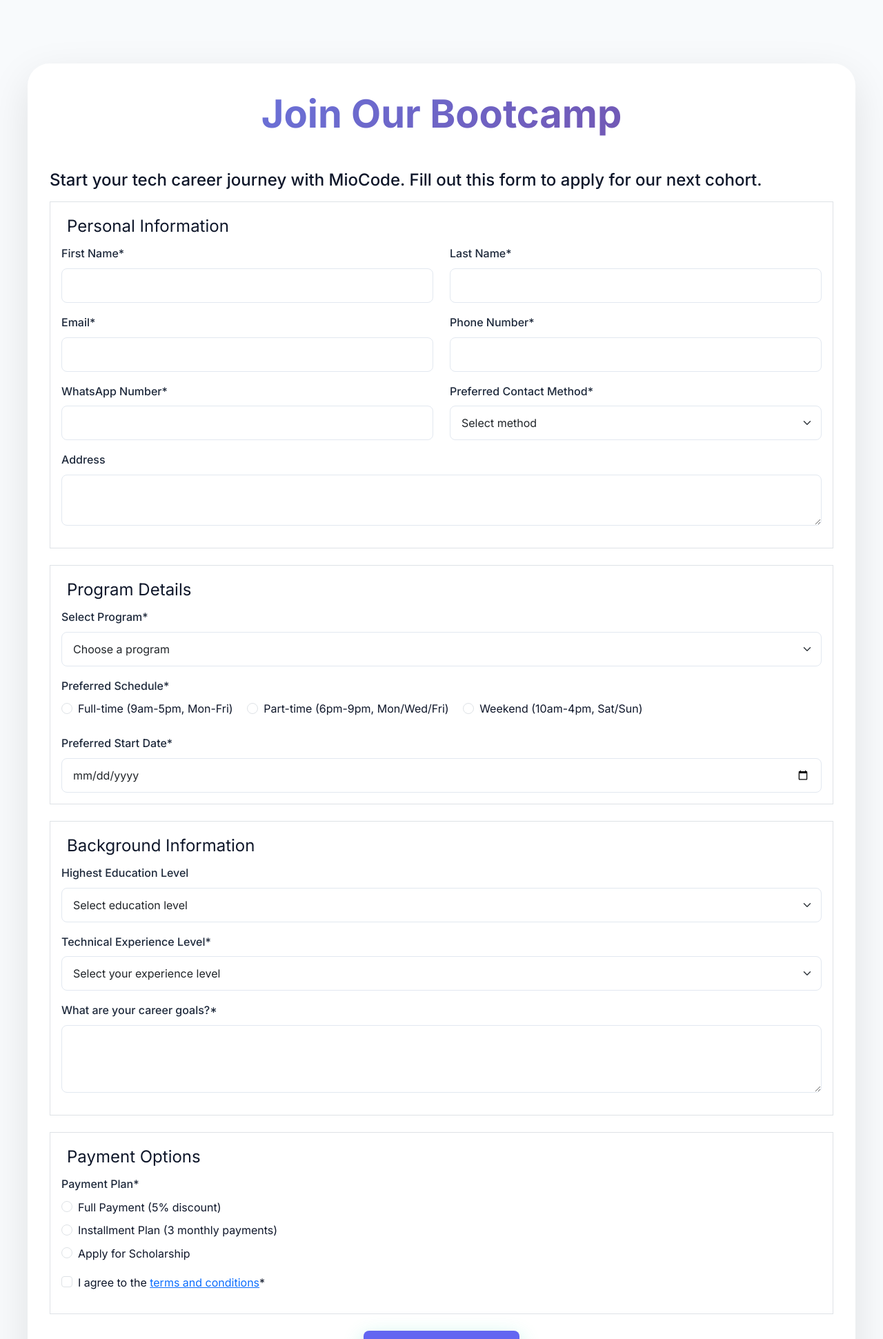
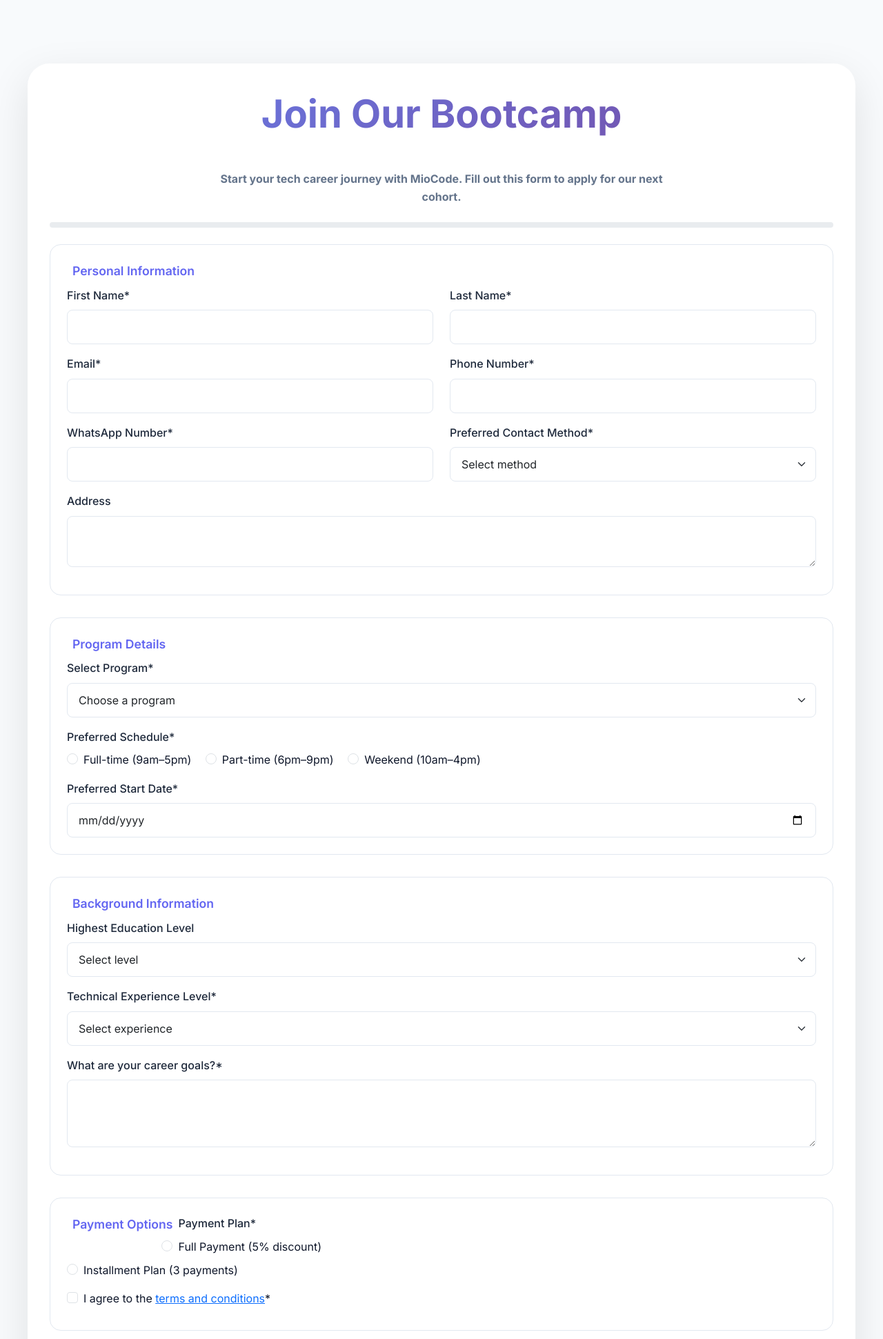
Before and after one commit to imosudi2/miocode_bootcamp, a Flask app: page / in a window 1280 px wide. Shown: the part 3269-5210 px from the top of the page at 69% size. Run offline with Flask 3, Linux system fonts and the light colour scheme; some libraries are stand-ins or nearby versions.

Commit message:
Initial commit

```diff
--- a/static/js/script.js
+++ b/static/js/script.js
@@ -1,19 +1,15 @@
-//script.js
-    // Smooth scrolling for navigation links
+// === Smooth scrolling for anchor links ===
 document.querySelectorAll('a[href^="#"]').forEach(anchor => {
   anchor.addEventListener('click', function (e) {
     e.preventDefault();
     const target = document.querySelector(this.getAttribute('href'));
     if (target) {
-          target.scrollIntoView({
-            behavior: 'smooth',
-            block: 'start'
-          });
+      target.scrollIntoView({ behavior: 'smooth', block: 'start' });
     }
   });
 });
 
-    // Navbar scroll effect
+// === Navbar scroll effect ===
 window.addEventListener('scroll', () => {
   const navbar = document.getElementById('navbar');
   if (window.scrollY > 100) {
@@ -23,7 +19,7 @@
   }
 });
 
-    // Scroll reveal animation
+// === Scroll reveal ===
 const observerOptions = {
   threshold: 0.1,
   rootMargin: '0px 0px -50px 0px'
@@ -37,22 +33,20 @@
   });
 }, observerOptions);
 
-    document.querySelectorAll('.scroll-reveal').forEach(el => {
-      observer.observe(el);
-    });
+document.querySelectorAll('.scroll-reveal').forEach(el => observer.observe(el));
 
-    // Add floating animation to cards on hover
+// === Card hover animation ===
 document.querySelectorAll('.card').forEach(card => {
-      card.addEventListener('mouseenter', function() {
+  card.addEventListener('mouseenter', function () {
     this.style.transform = 'translateY(-10px) rotateX(5deg)';
   });
 
-      card.addEventListener('mouseleave', function() {
+  card.addEventListener('mouseleave', function () {
     this.style.transform = 'translateY(0) rotateX(0)';
   });
 });
 
-    // Parallax effect for hero background
+// === Parallax effect on hero background ===
 window.addEventListener('scroll', () => {
   const scrolled = window.pageYOffset;
   const parallax = document.querySelector('.hero-bg');
@@ -60,56 +54,91 @@
     parallax.style.transform = `translateY(${scrolled * 0.5}px)`;
   }
 });
+
+// === Update year dynamically ===
 document.getElementById("year").textContent = new Date().getFullYear();
-// reCAPTCHA functions
+
+// === Registration Form Enhancements ===
+document.addEventListener("DOMContentLoaded", () => {
+  const form = document.getElementById("studentRegistration");
+  const submitButton = document.getElementById("submitButton");
+  const spinner = document.getElementById("loadingSpinner");
+  const startDate = document.getElementById("startDate");
+  const progressBar = document.getElementById("formProgressBar");
+
+  // Set future-only constraint on date
+  const today = new Date().toISOString().split("T")[0];
+  startDate.setAttribute("min", today);
+
+  // Live progress bar
+  form.addEventListener("input", () => {
+    const visibleFields = [...form.querySelectorAll("input, select, textarea")].filter(
+      el => el.type !== "hidden" && el.offsetParent !== null
+    );
+    const validFields = visibleFields.filter(el => el.checkValidity());
+    const percentage = Math.round((validFields.length / visibleFields.length) * 100);
+    progressBar.style.width = `${percentage}%`;
+    progressBar.setAttribute("aria-valuenow", percentage);
+
+    submitButton.disabled = !form.checkValidity();
+  });
+
+  // Bootstrap validation & reCAPTCHA integration
+  form.addEventListener("submit", function (e) {
+    e.preventDefault();
+
+    if (!form.checkValidity()) {
+      form.classList.add("was-validated");
+      return;
+    }
+
+    // Disable submit, show spinner
+    submitButton.disabled = true;
+    spinner.classList.remove("d-none");
+
+    // Execute reCAPTCHA v2 invisible
+    grecaptcha.execute();
+  });
+});
+
+// === Called by reCAPTCHA after successful challenge ===
+function onSubmit(token) {
+  const form = document.getElementById("studentRegistration");
+  const formData = new FormData(form);
+  const spinner = document.getElementById("loadingSpinner");
+  const submitButton = document.getElementById("submitButton");
+
+  // Append token for server verification
+  formData.append("g-recaptcha-response", token);
+
+  // Simulate form submission (replace with actual API call)
+  setTimeout(() => {
+    // Show confirmation modal
+    const modal = new bootstrap.Modal(document.getElementById("confirmationModal"));
+    modal.show();
+
+    // Reset form & UI
+    form.reset();
+    form.classList.remove("was-validated");
+    document.getElementById("formProgressBar").style.width = "0%";
+    submitButton.disabled = true;
+    spinner.classList.add("d-none");
+    grecaptcha.reset();
+  }, 1000);
+}
+
+// === Enable submit button after CAPTCHA ===
 function enableSubmit(response) {
   document.getElementById('submitButton').disabled = false;
 }
 
-// Modified form submission handler
-document.getElementById('studentRegistration').addEventListener('submit', function(e) {
-  e.preventDefault();
-
-  if (!this.checkValidity()) {
-    this.classList.add('was-validated');
-    return;
-  }
-
-  // Execute reCAPTCHA
-  grecaptcha.execute();
+// === Initialize reCAPTCHA (Invisible) ===
+document.addEventListener("DOMContentLoaded", function () {
+  grecaptcha.ready(function () {
+    grecaptcha.render('submitButton', {
+      sitekey: '6LeFlWkrAAAAAGWAysVIcK9ZhvksD--q_hNW1BrO',
+      callback: 'onSubmit',
+      size: 'invisible'
     });
-
-// This function will be called when reCAPTCHA verifies the user
-function onSubmit(token) {
-  const form = document.getElementById('studentRegistration');
-  const formData = new FormData(form);
-  const data = Object.fromEntries(formData.entries());
-
-  // Add the reCAPTCHA token to your form data
-  data['g-recaptcha-response'] = token;
-
-  console.log('Form submitted with CAPTCHA:', data);
-
-  // In a real application, you would send this to your server
-  // for verification and processing
-  alert('Application submitted successfully! We will contact you shortly.');
-  form.reset();
-  form.classList.remove('was-validated');
-
-  // Reset the submit button
-  document.getElementById('submitButton').disabled = true;
-
-  // Reset reCAPTCHA
-  grecaptcha.reset();
-}
-
-// Initialize reCAPTCHA
-document.addEventListener('DOMContentLoaded', function() {
-  // Set your site key here (you'll get this from Google)
-  // grecaptcha.ready(function() {
-  //   grecaptcha.render('submitButton', {
-  //     'sitekey': 'YOUR_SITE_KEY',
-  //     'callback': 'onSubmit'
-  //   });
-  // });
   });
+});
--- a/templates/index.html
+++ b/templates/index.html
@@ -245,22 +245,23 @@
     </div>
   </section>
 
-<section class="scroll-reveal">
-  <div class="registration-form" id="register">
+<section id="register" class="scroll-reveal">
+  <div class="registration-form">
     <h2 class="section-title">Join Our Bootcamp</h2>
     <p class="text-center mb-4" style="max-width: 700px; margin: 0 auto; color: var(--gray-medium);">
-      <h4>Start your tech career journey with MioCode. Fill out this form to apply for our next cohort.</h4>
+      <strong>Start your tech career journey with MioCode. Fill out this form to apply for our next cohort.</strong>
     </p>
-    {% with messages = get_flashed_messages() %}
-      {% if messages %}
-        <div class="alert alert-success">{{ messages[0] }}</div>
-      {% endif %}
-    {% endwith %}
+
+    <!-- Bootstrap Progress Bar -->
+    <div class="progress mb-4" style="height: 8px;">
+      <div class="progress-bar bg-primary" role="progressbar" style="width: 0%;" id="formProgressBar" aria-valuenow="0" aria-valuemin="0" aria-valuemax="100"></div>
+    </div>
 
     <form id="studentRegistration" class="needs-validation" novalidate>
-      <!-- Personal Information -->
-      <fieldset class="border p-3 mb-4">
-        <legend class="w-auto px-2">Personal Information</legend>
+
+      <!-- Personal Info -->
+      <fieldset class="form-fieldset">
+        <legend>Personal Information</legend>
         <div class="row">
           <div class="col-md-6 mb-3">
             <label for="firstName" class="form-label">First Name*</label>
@@ -291,7 +292,7 @@
           <div class="col-md-6 mb-3">
             <label for="contactMethod" class="form-label">Preferred Contact Method*</label>
             <select class="form-select" id="contactMethod" name="contactMethod" required>
-              <option value="" selected disabled>Select method</option>
+              <option value="" disabled selected>Select method</option>
               <option value="email">Email</option>
               <option value="whatsapp">WhatsApp</option>
               <option value="phone">Phone Call</option>
@@ -305,13 +306,14 @@
         </div>
       </fieldset>
 
-      <!-- Program Selection -->
-      <fieldset class="border p-3 mb-4">
-        <legend class="w-auto px-2">Program Details</legend>
+      <!-- Program Info -->
+      <fieldset class="form-fieldset">
+        <legend>Program Details</legend>
+
         <div class="mb-3">
           <label for="program" class="form-label">Select Program*</label>
           <select class="form-select" id="program" name="program" required>
-            <option value="" selected disabled>Choose a program</option>
+            <option value="" disabled selected>Choose a program</option>
             <option value="system-admin">System Administration</option>
             <option value="software-dev">Software Development</option>
             <option value="cloud-computing">Cloud & Edge Computing</option>
@@ -322,30 +324,31 @@
         <label class="form-label d-block">Preferred Schedule*</label>
         <div class="form-check form-check-inline">
           <input class="form-check-input" type="radio" name="schedule" id="fullTime" value="full-time" required>
-          <label class="form-check-label" for="fullTime">Full-time (9am-5pm, Mon-Fri)</label>
+          <label class="form-check-label" for="fullTime">Full-time (9am–5pm)</label>
         </div>
         <div class="form-check form-check-inline">
           <input class="form-check-input" type="radio" name="schedule" id="partTime" value="part-time">
-          <label class="form-check-label" for="partTime">Part-time (6pm-9pm, Mon/Wed/Fri)</label>
+          <label class="form-check-label" for="partTime">Part-time (6pm–9pm)</label>
         </div>
-        <div class="form-check form-check-inline">
+        <div class="form-check form-check-inline mb-3">
           <input class="form-check-input" type="radio" name="schedule" id="weekend" value="weekend">
-          <label class="form-check-label" for="weekend">Weekend (10am-4pm, Sat/Sun)</label>
+          <label class="form-check-label" for="weekend">Weekend (10am–4pm)</label>
         </div>
 
-        <div class="mt-3">
+        <div>
           <label for="startDate" class="form-label">Preferred Start Date*</label>
           <input type="date" class="form-control" id="startDate" name="startDate" required>
         </div>
       </fieldset>
 
       <!-- Background Info -->
-      <fieldset class="border p-3 mb-4">
-        <legend class="w-auto px-2">Background Information</legend>
+      <fieldset class="form-fieldset">
+        <legend>Background Information</legend>
+
         <div class="mb-3">
           <label for="education" class="form-label">Highest Education Level</label>
           <select class="form-select" id="education" name="education">
-            <option value="" selected disabled>Select education level</option>
+            <option value="" disabled selected>Select level</option>
             <option value="high-school">High School</option>
             <option value="college">College</option>
             <option value="phd">PhD</option>
@@ -356,10 +359,10 @@
         <div class="mb-3">
           <label for="experience" class="form-label">Technical Experience Level*</label>
           <select class="form-select" id="experience" name="experience" required>
-            <option value="" selected disabled>Select your experience level</option>
-            <option value="beginner">Beginner (0-1 year)</option>
-            <option value="intermediate">Intermediate (1-3 years)</option>
-            <option value="advanced">Advanced (3+ years)</option>
+            <option value="" disabled selected>Select experience</option>
+            <option value="beginner">Beginner (0–1 yr)</option>
+            <option value="intermediate">Intermediate (1–3 yrs)</option>
+            <option value="advanced">Advanced (3+ yrs)</option>
           </select>
         </div>
 
@@ -370,39 +373,39 @@
       </fieldset>
 
       <!-- Payment -->
-      <fieldset class="border p-3 mb-4">
-        <legend class="w-auto px-2">Payment Options</legend>
-        <div class="mb-3">
-          <label class="form-label">Payment Plan*</label>
-          <div class="form-check">
-            <input class="form-check-input" type="radio" name="payment" id="fullPayment" value="full" required>
-            <label class="form-check-label" for="fullPayment">Full Payment (5% discount)</label>
-          </div>
-          <div class="form-check">
-            <input class="form-check-input" type="radio" name="payment" id="installment" value="installment">
-            <label class="form-check-label" for="installment">Installment Plan (3 monthly payments)</label>
-          </div>
-          <div class="form-check">
-            <input class="form-check-input" type="radio" name="payment" id="scholarship" value="scholarship">
-            <label class="form-check-label" for="scholarship">Apply for Scholarship</label>
-          </div>
+      <fieldset class="form-fieldset">
+        <legend>Payment Options</legend>
+
+        <label class="form-label">Payment Plan*</label>
+        <div class="form-check mb-2">
+          <input class="form-check-input" type="radio" id="fullPayment" name="payment" value="full" required>
+          <label class="form-check-label" for="fullPayment">Full Payment (5% discount)</label>
+        </div>
+        <div class="form-check mb-2">
+          <input class="form-check-input" type="radio" id="installment" name="payment" value="installment">
+          <label class="form-check-label" for="installment">Installment Plan (3 payments)</label>
         </div>
 
-        <div class="form-check mb-3">
+        <div class="form-check mt-3">
           <input class="form-check-input" type="checkbox" id="agreeTerms" name="agreeTerms" required>
           <label class="form-check-label" for="agreeTerms">I agree to the <a href="#" data-bs-toggle="modal" data-bs-target="#termsModal">terms and conditions</a>*</label>
         </div>
       </fieldset>
 
-      <!-- reCAPTCHA v3 - Hidden input for token -->
+      <!-- Hidden reCAPTCHA token -->
       <input type="hidden" id="g-recaptcha-response" name="g-recaptcha-response">
 
       <div class="text-center mt-4">
-        <button type="submit" class="cta-button" id="submitButton">Submit Application</button>
+        <button type="submit" class="cta-button" id="submitButton" disabled>
+	  Submit Application
+	  <span class="spinner-border spinner-border-sm text-light d-none" id="loadingSpinner" role="status" aria-hidden="true"></span>
+	</button>
+
       </div>
     </form>
   </div>
 </section>
+
 
 <!-- Terms and Conditions Modal -->
 <div class="modal fade" id="termsModal" tabindex="-1" aria-labelledby="termsModalLabel" aria-hidden="true">
@@ -463,6 +466,16 @@
   </div>
 </footer>
 
+<div class="modal fade" id="confirmationModal" tabindex="-1" aria-labelledby="confirmationTitle" aria-hidden="true">
+  <div class="modal-dialog modal-dialog-centered">
+    <div class="modal-content text-center p-4">
+      <h5 class="modal-title mb-3" id="confirmationTitle">Application Submitted!</h5>
+      <p class="mb-4">Thank you for applying to MioCode. We'll be in touch shortly.</p>
+      <button type="button" class="btn btn-secondary" data-bs-dismiss="modal">Close</button>
+    </div>
+  </div>
+</div>
+
   <script src="https://cdn.jsdelivr.net/npm/@popperjs/core@2.11.8/dist/umd/popper.min.js" integrity="sha384-I7E8VVD/ismYTF4hNIPjVp/Zjvgyol6VFvRkX/vR+Vc4jQkC+hVqc2pM8ODewa9r" crossorigin="anonymous"></script>
   <script src="https://cdn.jsdelivr.net/npm/bootstrap@5.3.7/dist/js/bootstrap.min.js" integrity="sha384-7qAoOXltbVP82dhxHAUje59V5r2YsVfBafyUDxEdApLPmcdhBPg1DKg1ERo0BZlK" crossorigin="anonymous"></script>
   <script src="{{ url_for('static', filename='js/script.js') }}"></script>
```
Lines whose indentation alone changed are shown as unchanged.
